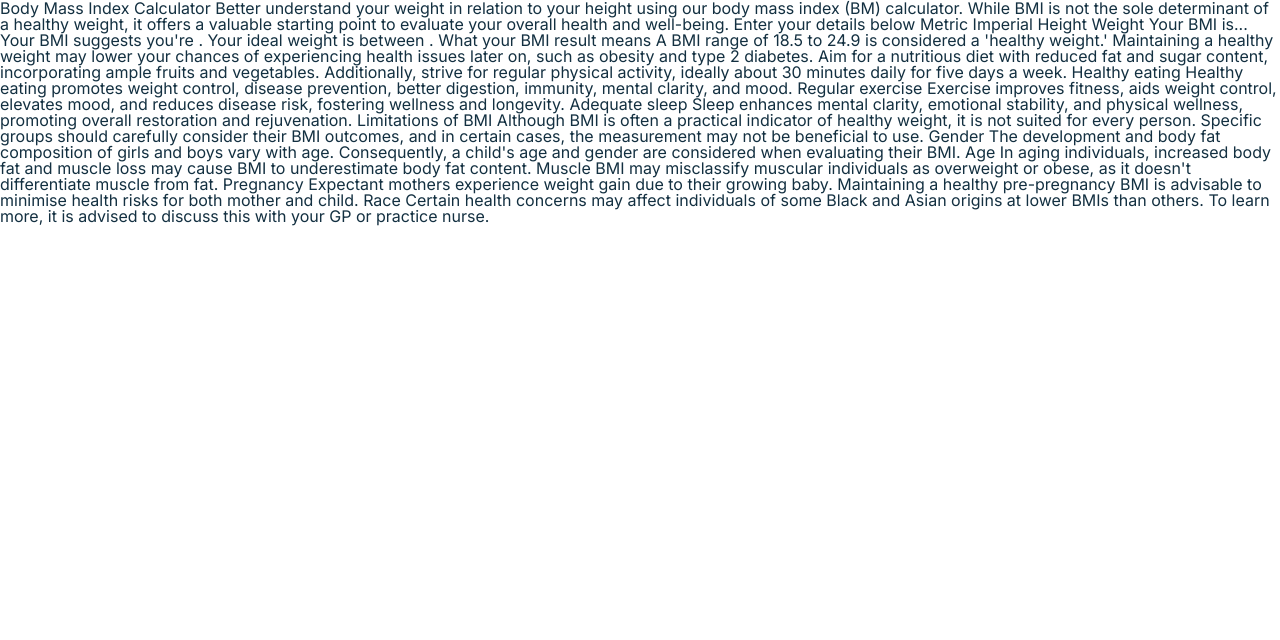
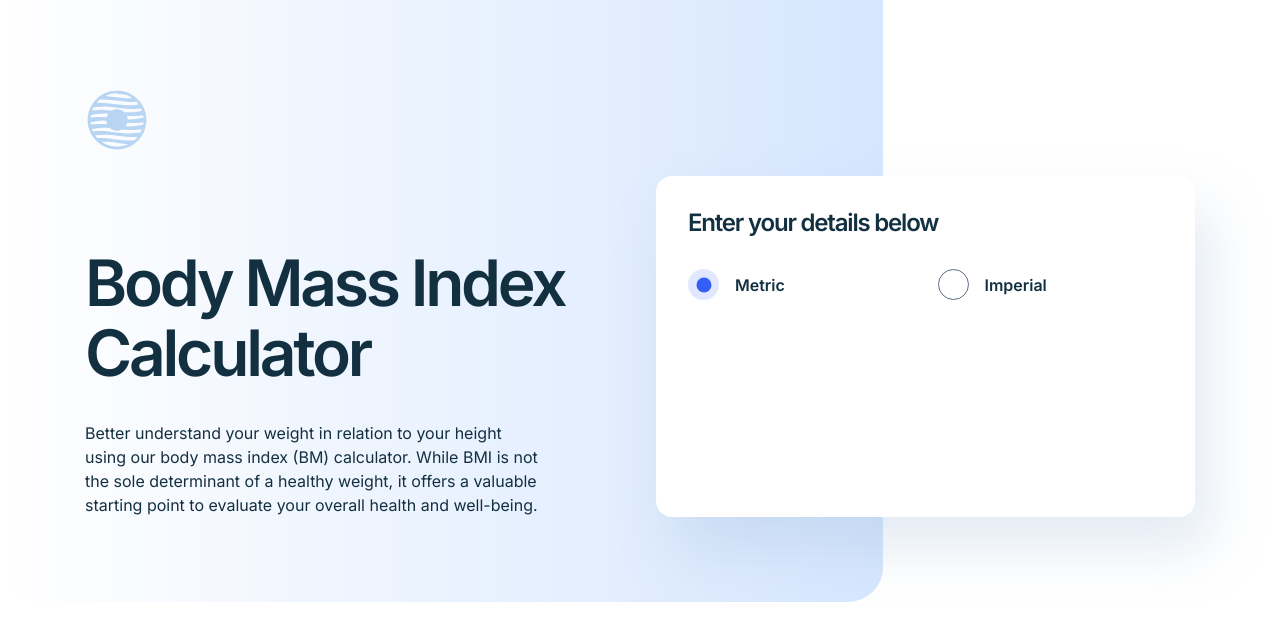
Before and after one commit to yudin7324/bmi-calculator, a website: page index.html in a window 1280 px wide. Drawn offline with Linux system fonts and the light colour scheme.

Commit message:
stylized intro section

```diff
--- /dev/null
+++ b/assets/scss/_calculator.scss
@@ -0,0 +1,62 @@
+.calculator {
+  border-radius: 16px;
+  padding: 32px;
+  box-shadow: 16px 32px 56px 0 rgba(143, 174, 207, 0.25);
+  background: var(--color-white);
+
+  &__messure {
+    display: grid;
+    grid-template-columns: repeat(2, 1fr);
+    column-gap: var(--spacing-300);
+    padding: 0;
+    border: none;
+    margin-top: var(--spacing-400);
+
+    &-custom {
+      position: relative;
+      display: block;
+      width: 31px;
+      height: 31px;
+      border: 1px solid var(--color-grey-500);;
+      border-radius: 50%;
+      cursor: pointer;
+
+      &::before {
+        content: "";
+        position: absolute;
+        left: 50%;
+        top: 50%;
+        height: 15px;
+        width: 15px;
+        transform: translate(-50%, -50%);
+        background-color: var(--color-blue-500);
+        border-radius: 50%;
+        opacity: 0;
+      }
+    }
+
+    &-label {
+      display: inline-flex;
+      align-items: center;
+      gap: var(--spacing-200);
+      cursor: pointer;
+    }
+
+    &-input {
+      position: absolute;
+      opacity: 0;
+      pointer-events: none;
+
+      &:checked {
+        ~ .calculator__messure-custom {
+          background-color: var(--color-blue-100);
+          border: none;
+
+          &::before {
+            opacity: 1;
+          }
+        }
+      }
+    }
+  }
+}
--- /dev/null
+++ b/assets/scss/_intro.scss
@@ -0,0 +1,47 @@
+.intro {
+  position: relative;
+  padding: 88px 0 85px 0;
+
+  &:after {
+    content: "";
+    position: absolute;
+    left: 0;
+    top: 0;
+    bottom: 0;
+    z-index: 1;
+    max-height: 737px;
+    width: 69vw;
+    background: linear-gradient(90deg, rgba(214, 252, 254, 0) 0%, #d6e6fe 100%);
+    border-radius: 0 0 35px 35px;
+  }
+
+  &__logo {
+    width: 64px;
+    height: 64px;
+    margin-bottom: var(--spacing-300);
+
+    img {
+      object-fit: contain;
+      width: 100%;
+      height: 100%;
+      min-height: 100%;
+    }
+  }
+
+  &__wrap {
+    position: relative;
+    z-index: 2;
+    display: grid;
+    grid-template-columns: repeat(2, 1fr);
+    column-gap: var(--spacing-400);
+  }
+
+  &__content {
+    padding-top: var(--spacing-900);
+  }
+
+  &__text {
+    margin-top: var(--spacing-400);
+    max-width: 85%;
+  }
+}
--- a/assets/scss/main.scss
+++ b/assets/scss/main.scss
@@ -1,11 +1,12 @@
 @use 'reset';
 @use 'vars' as *;
-
+@use 'intro';
+@use 'calculator';
 
 .main {
   display: flex;
-  justify-content: center;
-  align-items: center;
+  flex-direction: column;
+
   color: var(--color-font);
   height: 100%;
   background-color: var(--color-white);
--- a/index.html
+++ b/index.html
@@ -13,78 +13,46 @@
   </head>
   <body>
 
-  <div class="main">
-    Body Mass Index Calculator
+    <main class="main">
 
-    Better understand your weight in relation to your height using our
-    body mass index (BM) calculator. While BMI is not the sole determinant
-    of a healthy weight, it offers a valuable starting point to evaluate
-    your overall health and well-being.
-
-    Enter your details below
-
-    Metric
-    Imperial
-
-    Height
-    Weight
-
-    Your BMI is...
-
-    <!-- add score -->
-
-    Your BMI suggests you're <!-- add classification -->.
-    Your ideal weight is between <!-- add range -->.
-
-    What your BMI result means
-
-    A BMI range of 18.5 to 24.9 is considered a 'healthy weight.' Maintaining a
-    healthy weight may lower your chances of experiencing health issues later on,
-    such as obesity and type 2 diabetes. Aim for a nutritious diet with reduced
-    fat and sugar content, incorporating ample fruits and vegetables. Additionally,
-    strive for regular physical activity, ideally about 30 minutes daily for
-    five days a week.
-
-    Healthy eating
-    Healthy eating promotes weight control, disease prevention, better digestion,
-    immunity, mental clarity, and mood.
-
-    Regular exercise
-    Exercise improves fitness, aids weight control, elevates mood, and reduces disease
-    risk, fostering wellness and longevity.
-
-    Adequate sleep
-    Sleep enhances mental clarity, emotional stability, and physical wellness, promoting
-    overall restoration and rejuvenation.
-
-    Limitations of BMI
-
-    Although BMI is often a practical indicator of healthy weight, it is not suited for
-    every person. Specific groups should carefully consider their BMI outcomes, and in
-    certain cases, the measurement may not be beneficial to use.
-
-    Gender
-    The development and body fat composition of girls and boys vary with age. Consequently,
-    a child's age and gender are considered when evaluating their BMI.
-
-    Age
-    In aging individuals, increased body fat and muscle loss may cause BMI to underestimate
-    body fat content.
-
-    Muscle
-    BMI may misclassify muscular individuals as overweight or obese, as it doesn't
-    differentiate muscle from fat.
-
-    Pregnancy
-    Expectant mothers experience weight gain due to their growing baby. Maintaining a
-    healthy pre-pregnancy BMI is advisable to minimise health risks for both mother
-    and child.
-
-    Race
-    Certain health concerns may affect individuals of some Black and Asian origins at
-    lower BMIs than others. To learn more, it is advised to discuss this with your
-    GP or practice nurse.
+      <section class="intro">
+        <div class="container">
+          <figure class="intro__logo">
+            <img src="./assets/images/logo.svg" alt="logo">
+          </figure>
+          <div class="intro__wrap">
+            <div class="intro__content">
+              <h1 class="intro__title text-preset-1">Body Mass Index Calculator</h1>
+              <p class="intro__text text-preset-6-regular">Better understand your weight in relation to your height using our body mass index (BM) calculator. While BMI is not the sole determinant of a healthy weight, it offers a valuable starting point to evaluate your overall health and well-being.</p>
             </div>
 
+            <div class="calculator">
+              <h2 class="calculator__title text-preset-4">Enter your details below</h2>
+
+              <fieldset class="calculator__messure">
+                <div class="calculator__messure-item">
+                  <label class="calculator__messure-label text-preset-6-semibold">
+                    <input class="calculator__messure-input" type="radio" name="messure" value="metric" checked>
+                    <span class="calculator__messure-custom"></span>
+                    Metric
+                  </label>
+                </div>
+
+                <div class="calculator__messure-item" >
+                  <label class="calculator__messure-label text-preset-6-semibold">
+                    <input class="calculator__messure-input" type="radio" id="imperial" name="messure" value="imperial">
+                    <span class="calculator__messure-custom"></span>
+                    Imperial
+                  </label>
+                </div>
+
+              </fieldset>
+
+            </div>
+          </div>
+        </div>
+      </section>
+
+    </main>
   </body>
 </html>
```
Also changed, not shown: assets/css/main.css, 1 other file. Lines whose indentation alone changed are shown as unchanged.
